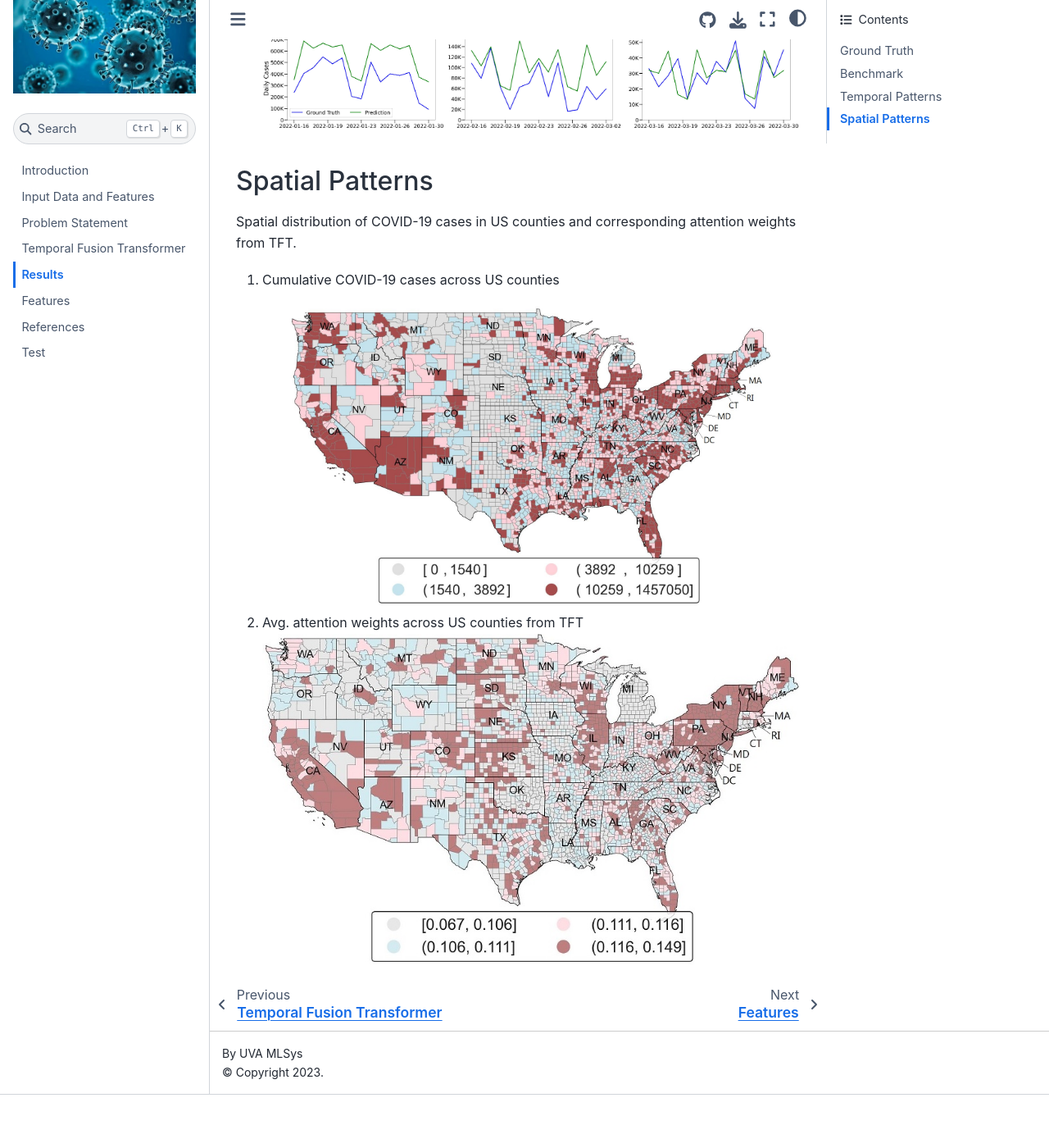
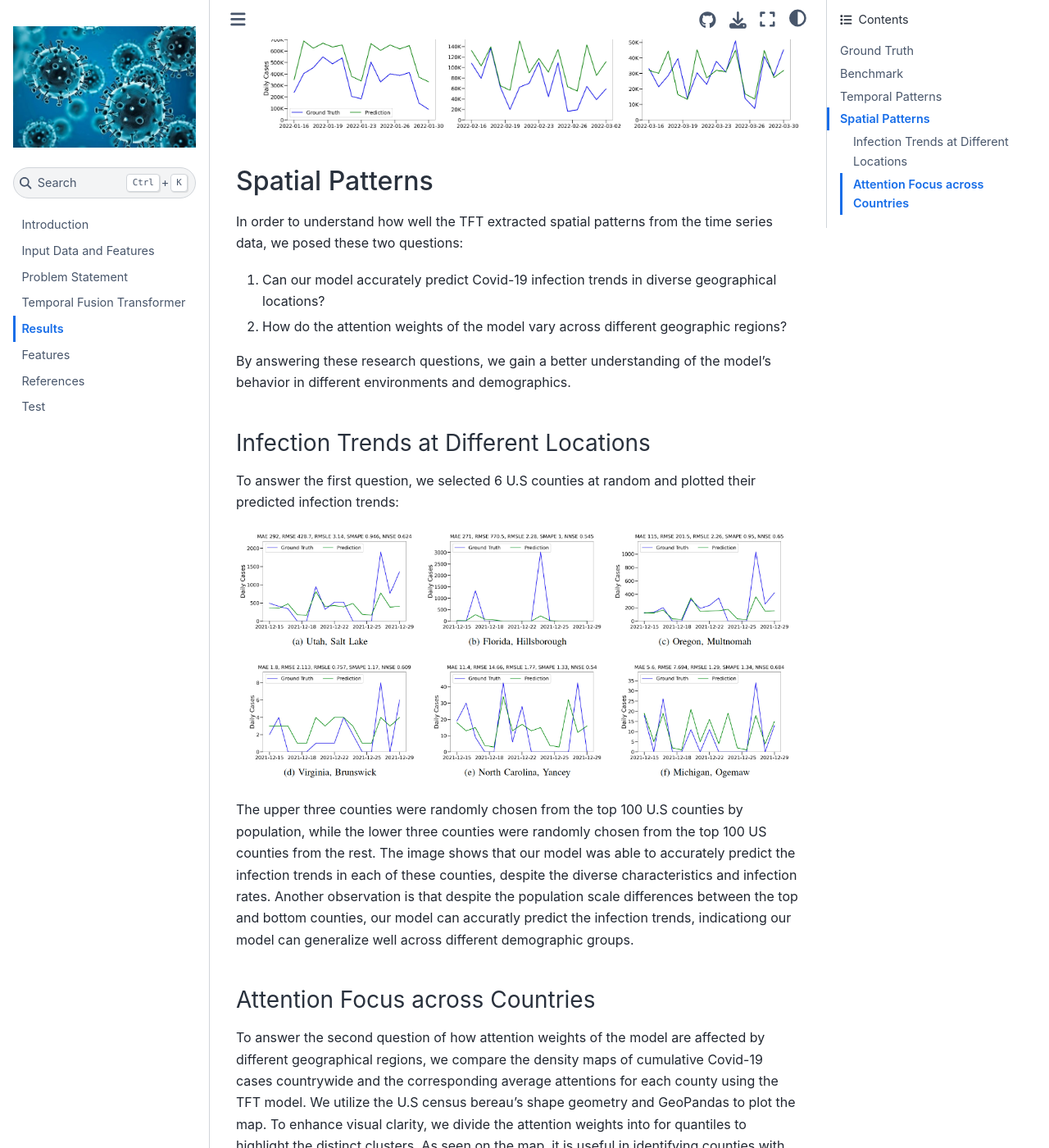
Before and after one commit to UVA-MLSys/Interpretable-Timeseries, a Jupyter Book: the page built from docs/pages/results.md, in a window 1280 px wide and 1400 px high, scrolled down 2702 px. Shown: the whole window at 82% size. Built offline with Jupyter Book 1.0.4 settings and Sphinx 7.4.7 and the Sphinx Book theme 1.1.4, drawn with Linux system fonts in a browser that asks for light colours; before the commit the page ends 4037 px from its top, so only the background shows below that; some of the changed text lies outside the part shown.

Commit message:
Update results.md

```diff
--- a/docs/pages/results.md
+++ b/docs/pages/results.md
@@ -23,6 +23,25 @@ experiments on data with these patterns.
 
 ## Spatial Patterns
 
+In order to understand how well the TFT extracted spatial patterns from the time series data, we posed these two questions:
+1. Can our model accurately predict Covid-19 infection trends in diverse geographical locations?
+2. How do the attention weights of the model vary across different geographic regions?
+
+By answering these research questions, we gain a better understanding of the model's behavior in different environments and demographics.
+
+### Infection Trends at Different Locations
+To answer the first question, we selected 6 U.S counties at random and plotted their predicted infection trends:
+
+![](../images/different_locations.png)
+
+The upper three counties were randomly chosen from the top 100 U.S counties by population, while the lower three counties were randomly chosen from the top 100 US counties from the rest. The image shows that our model was able to accurately predict the infection trends in each of these counties, despite the diverse characteristics and infection rates. Another observation is that despite the population scale differences between the top and bottom counties, our model can accuratly predict the infection trends, indicationg our model can generalize well across different demographic groups.
+
+### Attention Focus across Countries
+
+To answer the second question of how attention weights of the model are affected by different geographical regions, we compare the density maps of cumulative Covid-19 cases countrywide and the corresponding average attentions for each county using the TFT model. We utilize the U.S census bereau's shape geometry and GeoPandas to plot the map. To enhance visual clarity, we divide the attention weights into for quantiles to highlight the distinct clusters. As seen on the map, it is useful in identifying counties with similar Covid-19 trends and attention weights, providing insight into the model's performance across various regions.
+
+
+
 Spatial distribution of COVID-19 cases in US counties and corresponding attention weights from TFT.
 
 1.  Cumulative COVID-19 cases across US counties
```
